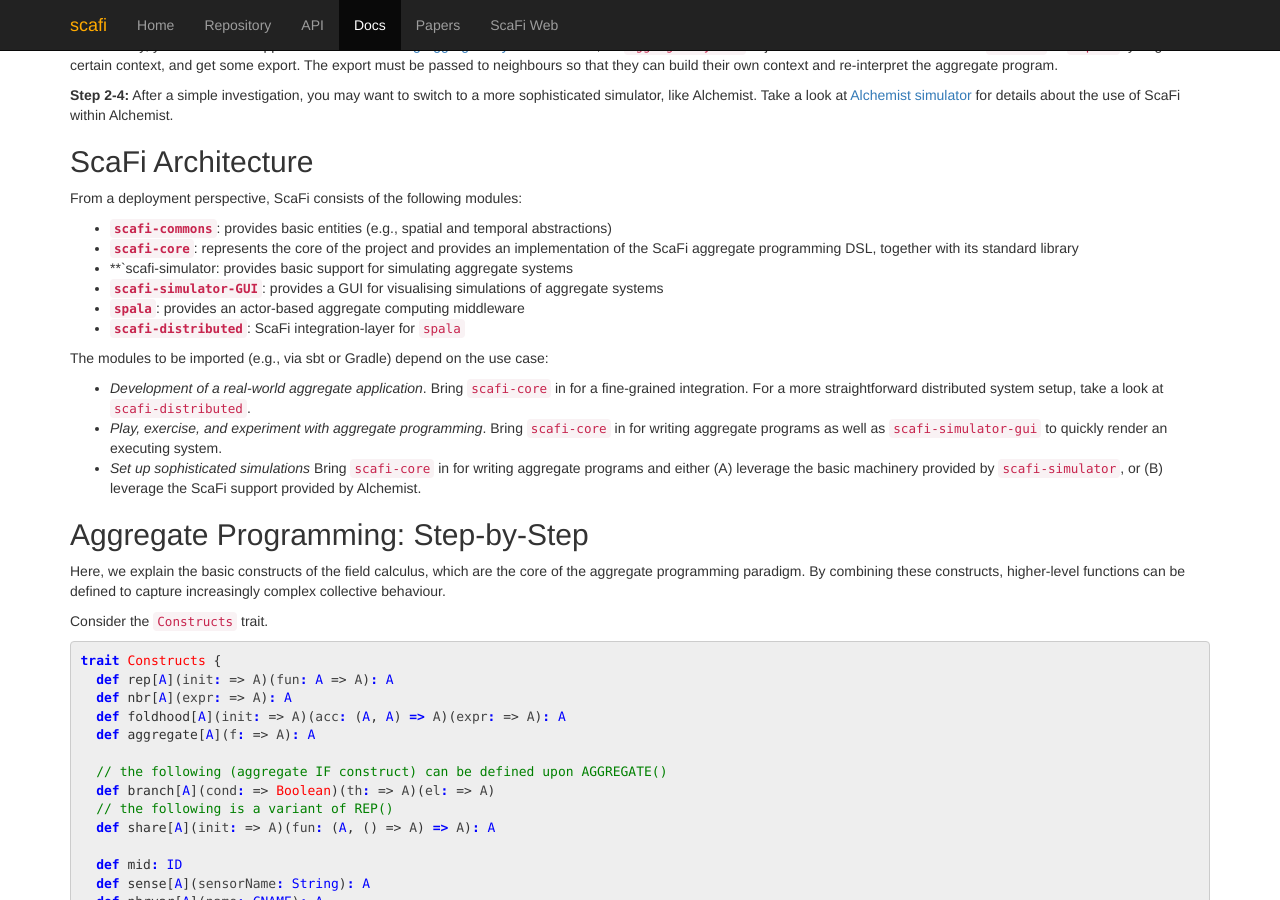
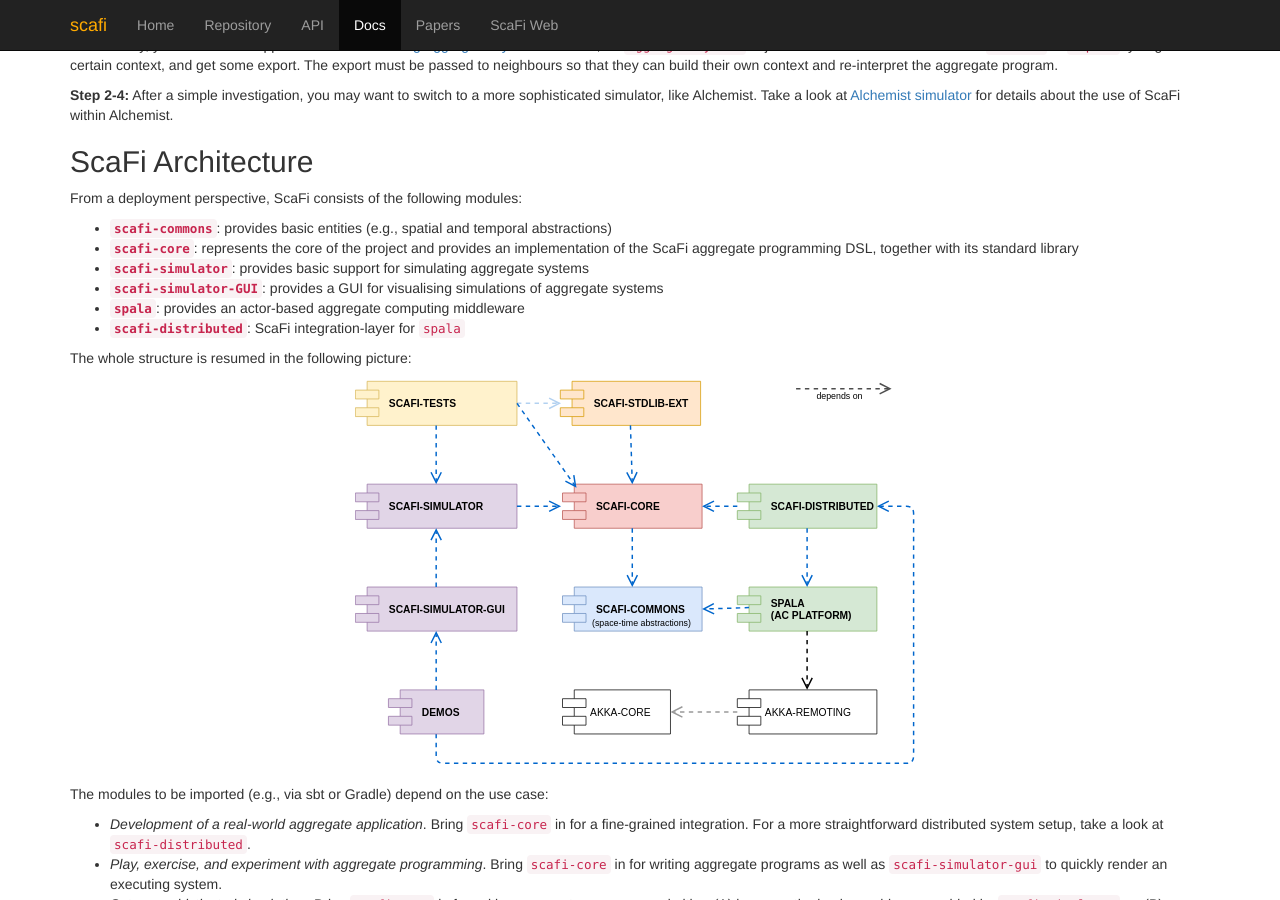
Before and after one commit to scafi/scafi.github.io, a Jekyll site: the page built from pages/docs.md, in a window 1280 px wide and 900 px high, scrolled down 3355 px. Built offline with Jekyll 4.4.1, drawn with Linux system fonts in a browser that asks for light colours.

Commit message:
add the whole scafi architecture, minors

```diff
--- a/pages/docs.md
+++ b/pages/docs.md
@@ -208,10 +208,14 @@ From a deployment perspective, ScaFi consists of the following modules:
 * **`scafi-commons`**: provides basic entities (e.g., spatial and temporal abstractions)
 * **`scafi-core`**: represents the core of the project and provides an implementation of the ScaFi aggregate programming DSL,
   together with its standard library
-* **`scafi-simulator: provides basic support for simulating aggregate systems
+* **`scafi-simulator`**: provides basic support for simulating aggregate systems
 * **`scafi-simulator-GUI`**: provides a GUI for visualising simulations of aggregate systems
 * **`spala`**: provides an actor-based aggregate computing middleware
 * **`scafi-distributed`**: ScaFi integration-layer for `spala`
+
+The whole structure is resumed in the following picture:
+
+![ScaFi structure.](/imgs/scafi-project-org.drawio.svg){:.centered}
 
 The modules to be imported (e.g., via sbt or Gradle) depend on the use case:
 
```
Also changed, not shown: index.md (+1 -1 lines), imgs/scafi-project-org.drawio.svg (added).
